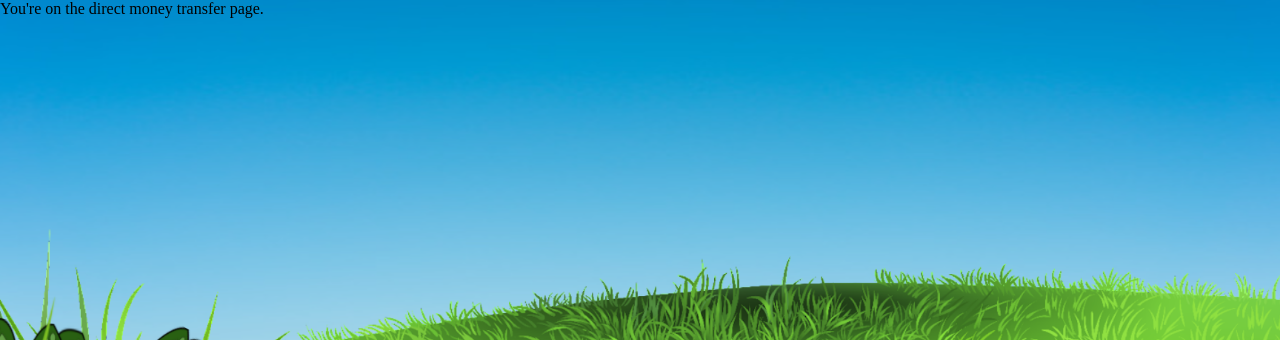
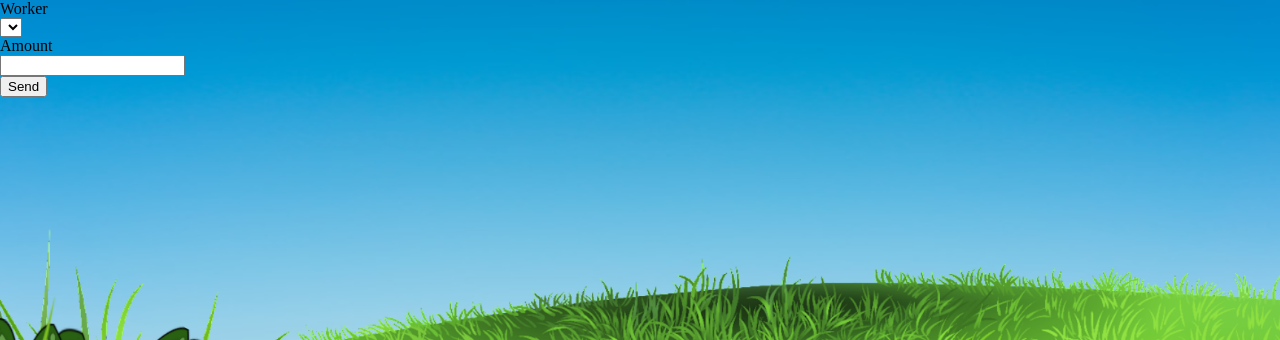
Before and after one commit to andrewObrien98/6-CS3450, a Django app: page /moneyLawndering/1/directtransfer/ in a window 1280 px wide. Shown: the part 118-458 px from the top of the page. Run offline with Django 4.2, Linux system fonts and the light colour scheme; data comes from the database, SQL or seed files in the repository; lists and menus that the app fills with data are empty.

Commit message:
Direct Transfer Page

```diff
--- a/app/cs3450/moneyLawndering/templates/moneyLawndering/directTransfer.html
+++ b/app/cs3450/moneyLawndering/templates/moneyLawndering/directTransfer.html
@@ -26,6 +26,22 @@
             {% endif %}
         </div>
     </header>
-<div>You're on the direct money transfer page.</div>
+    <div>
+        <form action="{% url 'moneyLawndering:sendMoney' user.id %}" method="post">
+            {% csrf_token %}
+            {{ form }}
+            <label for="worker">Worker</label><br>
+            <select name="worker" id="worker">
+            {% for worker in workers %}
+                <option value="{{worker.pk}}">{{worker.name}}</option>
+            {% endfor %}
+            </select><br>
+
+            <label for="amount">Amount</label><br>
+            <input type="number" name="amount" id="amount"><br>
+
+            <input type="submit" value="Send">
+        </form>
+    </div>
 </body>
 </html>
--- a/app/cs3450/moneyLawndering/templates/moneyLawndering/signup.html
+++ b/app/cs3450/moneyLawndering/templates/moneyLawndering/signup.html
@@ -40,7 +40,7 @@
                 <label for="accountBalance">Account Balance</label><br>
                 <input type="number" name="accountBalance" id="accountBalance"><br>
 
-                <input type="submit" value="createUser">
+                <input type="submit" value="Sign Up">
             </form>
         </div>
     </body>
--- a/app/cs3450/moneyLawndering/urls.py
+++ b/app/cs3450/moneyLawndering/urls.py
@@ -20,4 +20,5 @@ urlpatterns = [
     path('<int:user_id>/directtransfer/', views.directTransfer, name='directTransfer'),
     path('<int:user_id>/history/', views.history, name='history'),
     path('<int:user_id>/admin/', views.admin, name='admin'),
+    path('<int:user_id>/sendMoney/', views.sendMoney, name='sendMoney'),
 ]
--- a/app/cs3450/moneyLawndering/views.py
+++ b/app/cs3450/moneyLawndering/views.py
@@ -190,7 +190,12 @@ def acceptedJobs(request, user_id):
 
 def directTransfer(request, user_id):
     user = get_object_or_404(User, pk=user_id)
-    context = {'user': user}
+    listings = Listing.objects.filter(customer=user, status=4)
+    workers = set()
+    for listing in listings:
+        worker = get_object_or_404(User, pk=listing.worker)
+        workers.add(worker)
+    context = {'user': user, 'workers': workers}
     return render(request, 'moneyLawndering/directTransfer.html', context)
 
 def history(request, user_id):
@@ -218,3 +223,12 @@ def admin(request, user_id):
         listing.status = listing_status[listing.status]
     context = {'user': user, 'users': users, 'listings': listings}
     return render(request, 'moneyLawndering/admin.html', context)
+
+def sendMoney(request, user_id):
+    user = get_object_or_404(User, pk=user_id)
+    user.accountBalance -= float(request.POST['amount'])
+    user.save()
+    worker = get_object_or_404(User, pk=int(request.POST['worker']))
+    worker.accountBalance += float(request.POST['amount'])
+    worker.save()
+    return HttpResponseRedirect(reverse('moneyLawndering:directTransfer', args=(user_id,)))
```
